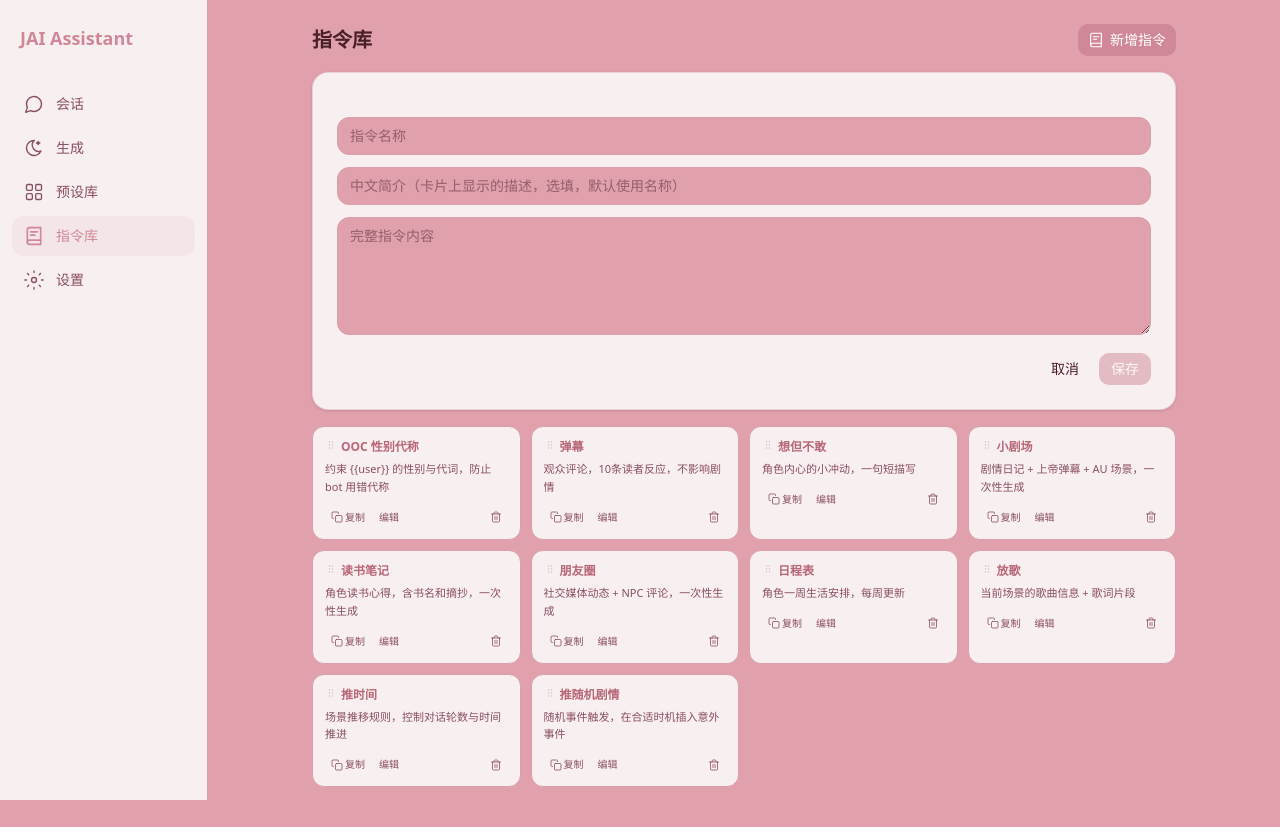
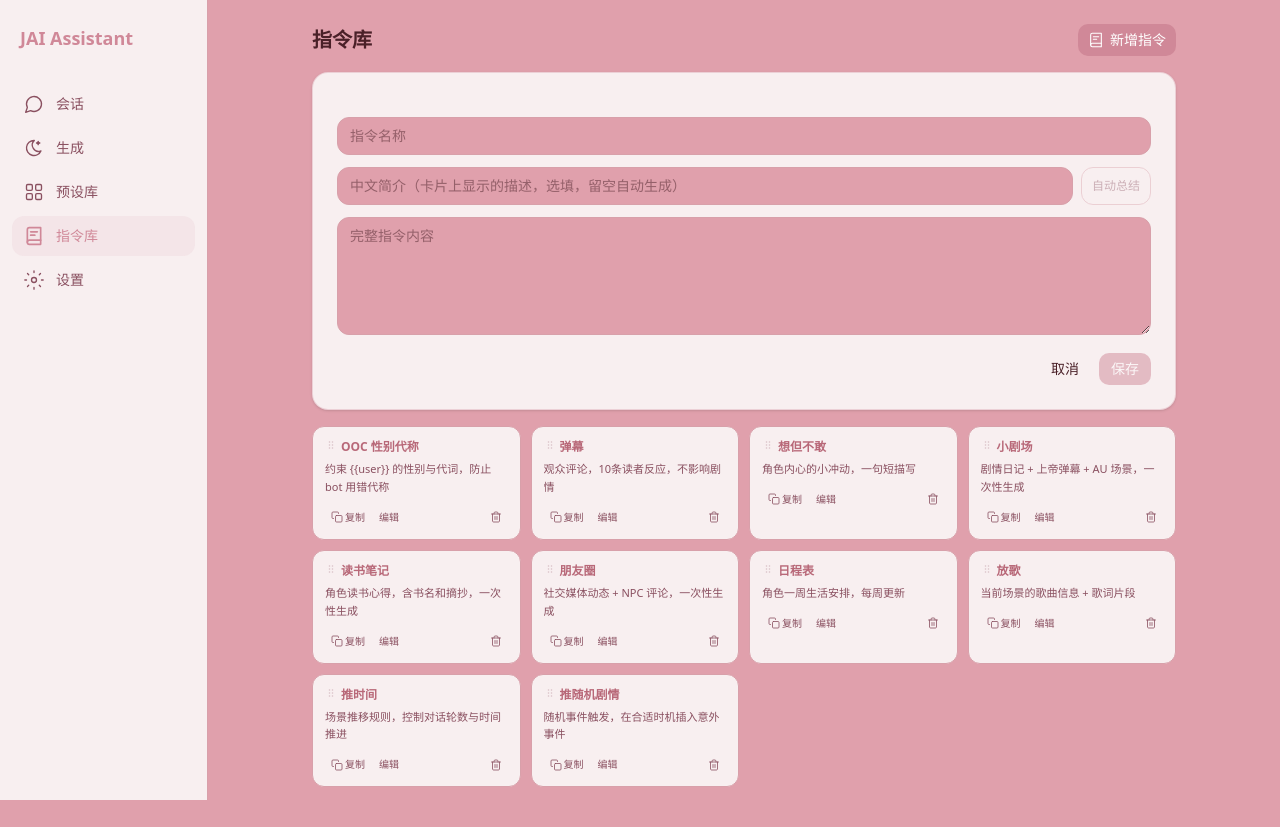
Before and after one commit to zero542900/jai995, a Next.js app: page /instructions in a window 1280 px wide. Both pictures are taken after a click on the button "新增指令". Built offline with nearby package versions, Linux system fonts and the light colour scheme.

Commit message:
feat: 指令自动总结功能（新建/编辑时AI生成中文摘要）

```diff
--- /dev/null
+++ b/src/app/api/instruction-summary/route.ts
@@ -0,0 +1,37 @@
+import { NextRequest, NextResponse } from 'next/server';
+import { callDeepSeek } from '@/lib/deepseek';
+
+export async function POST(request: NextRequest) {
+  try {
+    const { content, apiKey } = await request.json();
+
+    if (!content || !apiKey) {
+      return NextResponse.json({ error: '缺少必要参数' }, { status: 400 });
+    }
+
+    const systemPrompt = `你是指令总结助手。用户会给你一段 AI 指令文本，你需要用一句简短的中文（20-40字）概括这条指令的核心作用。
+要求：
+- 只输出总结句，不要任何解释或标号
+- 不要用"该指令"开头，直接说作用
+- 示例：限制角色只用{{user}}视角，禁止描写{{char}}内心`;
+
+    const response = await callDeepSeek({
+      messages: [
+        { role: 'user', content },
+      ],
+      systemPrompt,
+      apiKey,
+      model: 'deepseek-chat',
+      maxTokens: 100,
+      temperature: 0.3,
+      stream: false,
+    });
+
+    const data = await response.json();
+    const summary = data.choices?.[0]?.message?.content?.trim() || '';
+    return NextResponse.json({ summary });
+  } catch (error) {
+    console.error('Instruction summary error:', error);
+    return NextResponse.json({ error: '总结生成失败' }, { status: 500 });
+  }
+}
--- a/src/app/instructions/[id]/page.tsx
+++ b/src/app/instructions/[id]/page.tsx
@@ -18,6 +18,8 @@ export default function InstructionDetailPage() {
   const [saved, setSaved] = useState(false);
   const [copied, setCopied] = useState(false);
   const [loaded, setLoaded] = useState(false);
+  const [isSummarizing, setIsSummarizing] = useState(false);
+  const [originalContent, setOriginalContent] = useState('');
 
   useEffect(() => {
     const instruction = getInstruction(id);
@@ -28,19 +30,59 @@ export default function InstructionDetailPage() {
     setName(instruction.name);
     setSummary(instruction.summary);
     setContent(instruction.content);
+    setOriginalContent(instruction.content);
     setLoaded(true);
   }, [id, router]);
 
-  const handleSave = useCallback(() => {
+  const handleAutoSummarize = useCallback(async () => {
+    if (!content.trim()) return;
+    const apiKey = localStorage.getItem('jai_api_key');
+    if (!apiKey) return;
+    setIsSummarizing(true);
+    try {
+      const res = await fetch('/api/instruction-summary', {
+        method: 'POST',
+        headers: { 'Content-Type': 'application/json' },
+        body: JSON.stringify({ content: content.trim(), apiKey }),
+      });
+      const data = await res.json();
+      if (data.summary) setSummary(data.summary);
+    } catch {
+      // silently fail
+    }
+    setIsSummarizing(false);
+  }, [content]);
+
+  const handleSave = useCallback(async () => {
     if (!name.trim() || !content.trim()) return;
+    let finalSummary = summary.trim();
+    // If content changed and summary is empty or wasn't manually edited, auto-regenerate
+    const contentChanged = content.trim() !== originalContent.trim();
+    if (contentChanged && !finalSummary) {
+      const apiKey = localStorage.getItem('jai_api_key');
+      if (apiKey) {
+        try {
+          const res = await fetch('/api/instruction-summary', {
+            method: 'POST',
+            headers: { 'Content-Type': 'application/json' },
+            body: JSON.stringify({ content: content.trim(), apiKey }),
+          });
+          const data = await res.json();
+          if (data.summary) finalSummary = data.summary;
+        } catch {
+          // fallback
+        }
+      }
+    }
     updateInstruction(id, {
       name: name.trim(),
-      summary: summary.trim(),
+      summary: finalSummary,
       content: content.trim(),
     });
+    setOriginalContent(content.trim());
     setSaved(true);
     setTimeout(() => setSaved(false), 1500);
-  }, [id, name, summary, content]);
+  }, [id, name, summary, content, originalContent]);
 
   const handleCopy = useCallback(async () => {
     try {
@@ -116,13 +158,26 @@ export default function InstructionDetailPage() {
       {/* 中文简介 */}
       <div>
         <label className="block text-xs font-medium text-muted-foreground mb-1.5">中文简介</label>
+        <div className="flex gap-2">
           <input
             type="text"
             value={summary}
             onChange={(e) => setSummary(e.target.value)}
             placeholder="简要描述这条指令的作用（卡片上展示）"
-          className="w-full px-3 py-2.5 rounded-lg border border-border bg-background text-sm focus:outline-none focus:ring-2 focus:ring-primary/30"
+            className="flex-1 px-3 py-2.5 rounded-lg border border-border bg-background text-sm focus:outline-none focus:ring-2 focus:ring-primary/30"
           />
+          <button
+            type="button"
+            onClick={handleAutoSummarize}
+            disabled={isSummarizing || !content.trim()}
+            className="shrink-0 px-2.5 py-2.5 rounded-lg border border-border text-xs text-jai-text-secondary hover:text-jai-accent hover:border-jai-accent/40 transition-colors disabled:opacity-40 disabled:cursor-not-allowed"
+          >
+            {isSummarizing ? '生成中...' : '自动总结'}
+          </button>
+        </div>
+        {content.trim() !== originalContent.trim() && (
+          <p className="text-[10px] text-jai-accent mt-1">指令内容已修改，保存时可自动更新简介</p>
+        )}
       </div>
 
       {/* 完整指令内容 */}
--- a/src/app/instructions/page.tsx
+++ b/src/app/instructions/page.tsx
@@ -165,9 +165,48 @@ export default function InstructionsPage() {
     [loadInstructions],
   );
 
-  const handleCreate = useCallback(() => {
+  const [isSummarizing, setIsSummarizing] = useState(false);
+
+  const handleAutoSummarize = useCallback(async () => {
+    if (!newContent.trim()) return;
+    const apiKey = localStorage.getItem('jai_api_key');
+    if (!apiKey) return;
+    setIsSummarizing(true);
+    try {
+      const res = await fetch('/api/instruction-summary', {
+        method: 'POST',
+        headers: { 'Content-Type': 'application/json' },
+        body: JSON.stringify({ content: newContent.trim(), apiKey }),
+      });
+      const data = await res.json();
+      if (data.summary) setNewSummary(data.summary);
+    } catch {
+      // silently fail
+    }
+    setIsSummarizing(false);
+  }, [newContent]);
+
+  const handleCreate = useCallback(async () => {
     if (!newName.trim() || !newContent.trim()) return;
-    createInstruction(newName.trim(), newContent.trim(), newSummary.trim() || newName.trim());
+    let finalSummary = newSummary.trim() || newName.trim();
+    // Auto-generate summary if user didn't provide one
+    if (!newSummary.trim()) {
+      const apiKey = localStorage.getItem('jai_api_key');
+      if (apiKey) {
+        try {
+          const res = await fetch('/api/instruction-summary', {
+            method: 'POST',
+            headers: { 'Content-Type': 'application/json' },
+            body: JSON.stringify({ content: newContent.trim(), apiKey }),
+          });
+          const data = await res.json();
+          if (data.summary) finalSummary = data.summary;
+        } catch {
+          // fallback to name
+        }
+      }
+    }
+    createInstruction(newName.trim(), newContent.trim(), finalSummary);
     setNewName('');
     setNewSummary('');
     setNewContent('');
@@ -226,13 +265,23 @@ export default function InstructionsPage() {
               onChange={(e) => setNewName(e.target.value)}
               className="w-full px-3 py-2 rounded-lg border border-border bg-background text-sm focus:outline-none focus:ring-2 focus:ring-primary/30"
             />
-            <input
-              type="text"
-              placeholder="中文简介（卡片上显示的描述，选填，默认使用名称）"
-              value={newSummary}
-              onChange={(e) => setNewSummary(e.target.value)}
-              className="w-full px-3 py-2 rounded-lg border border-border bg-background text-sm focus:outline-none focus:ring-2 focus:ring-primary/30"
-            />
+            <div className="flex gap-2">
+              <input
+                type="text"
+                placeholder="中文简介（卡片上显示的描述，选填，留空自动生成）"
+                value={newSummary}
+                onChange={(e) => setNewSummary(e.target.value)}
+                className="flex-1 px-3 py-2 rounded-lg border border-border bg-background text-sm focus:outline-none focus:ring-2 focus:ring-primary/30"
+              />
+              <button
+                type="button"
+                onClick={handleAutoSummarize}
+                disabled={isSummarizing || !newContent.trim()}
+                className="shrink-0 px-2.5 py-2 rounded-lg border border-border text-xs text-jai-text-secondary hover:text-jai-accent hover:border-jai-accent/40 transition-colors disabled:opacity-40 disabled:cursor-not-allowed"
+              >
+                {isSummarizing ? '生成中...' : '自动总结'}
+              </button>
+            </div>
             <textarea
               placeholder="完整指令内容"
               value={newContent}
```
Lines whose indentation alone changed are shown as unchanged.
